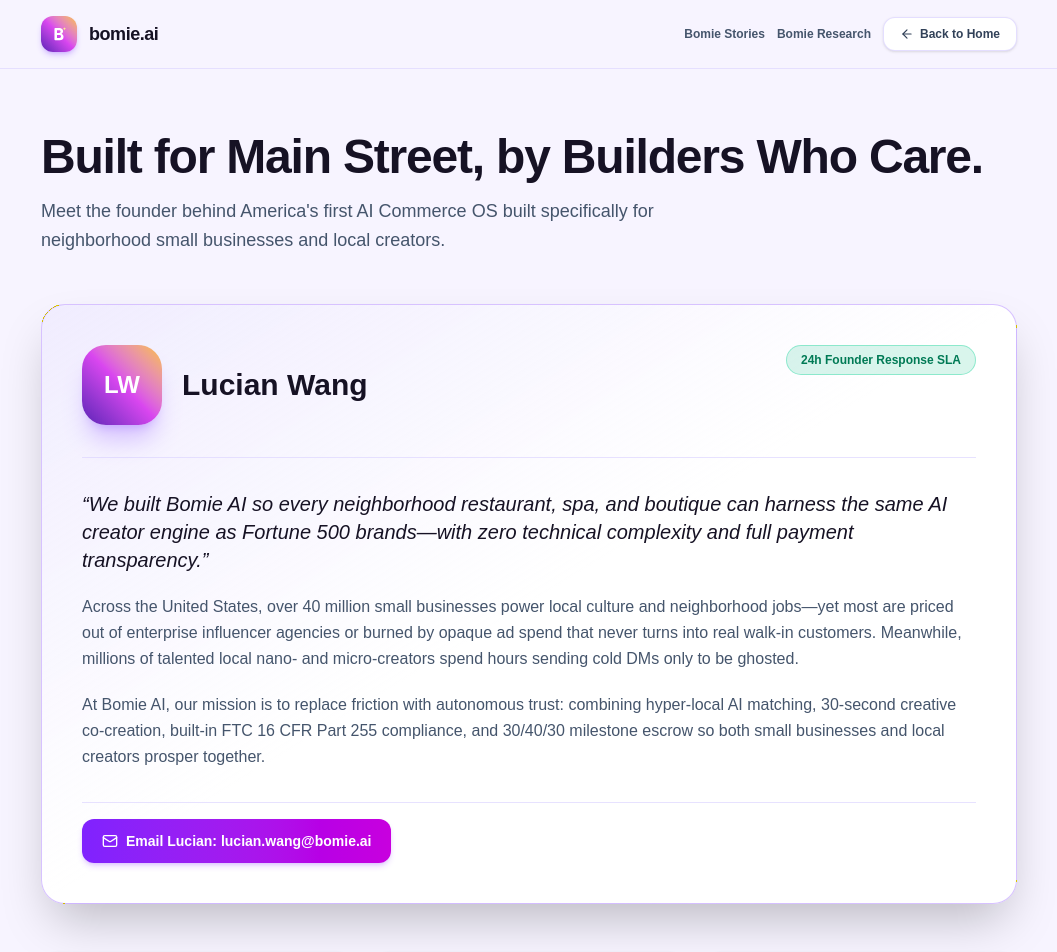
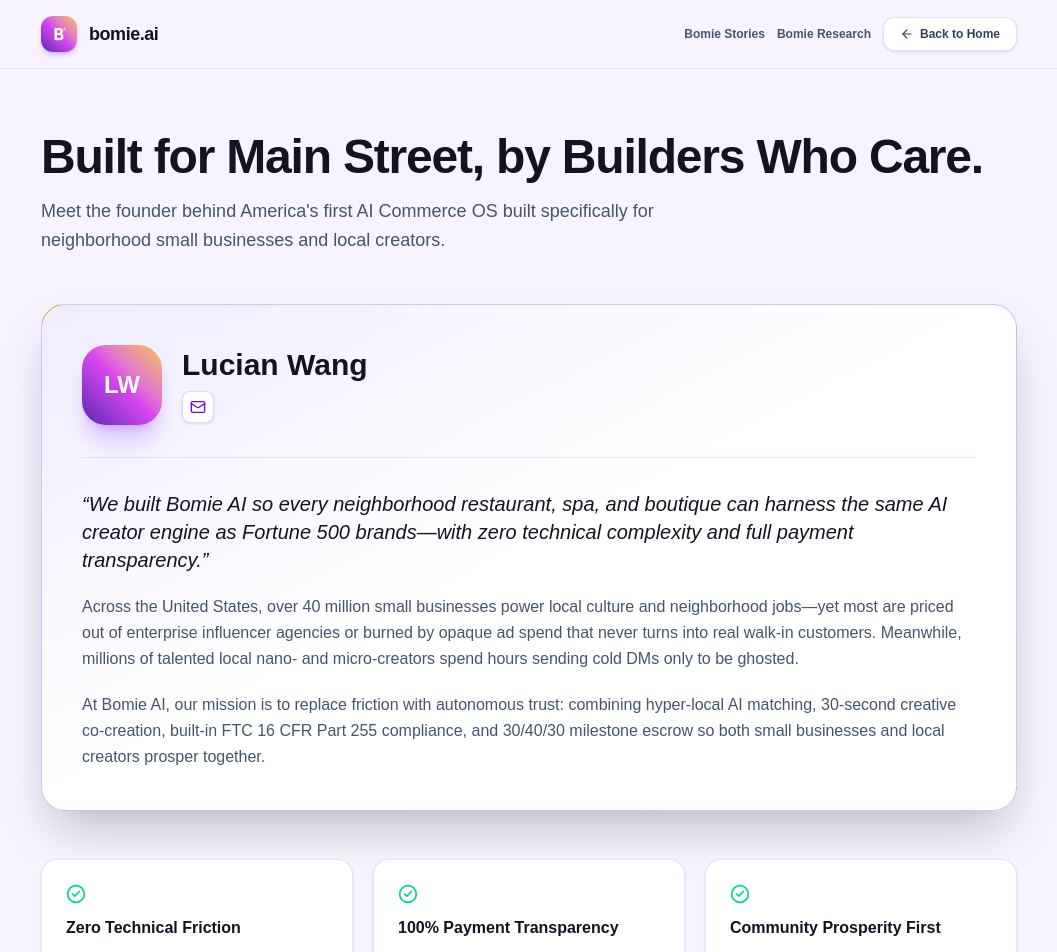
Before and after one commit to lucian20262027/Bomie_Website, a Next.js app: page /why-bomie/founder in a window 1280 px wide. Shown: the top 952 px of the page, without its empty margins (111-1168 px from the left). Built offline with nearby package versions, Linux system fonts and the light colour scheme.

Commit message:
polish(founder): remove 24h SLA and bottom CTA, place mail icon under Lucian Wang

```diff
--- a/src/app/why-bomie/founder/page.tsx
+++ b/src/app/why-bomie/founder/page.tsx
@@ -67,18 +67,23 @@ export default function FounderPage() {
 
         {/* Founder Spotlight Card */}
         <div className="rounded-3xl border border-violet-500/35 bg-gradient-to-br from-violet-100/70 via-white to-white p-8 sm:p-10 shadow-2xl">
-          <div className="flex flex-col sm:flex-row sm:items-center justify-between gap-6 border-b border-violet-200/70 pb-8">
-            <div className="flex items-center gap-5">
-              <div className="flex h-20 w-20 shrink-0 items-center justify-center rounded-3xl bg-gradient-to-tr from-[#5b21b6] via-[#d946ef] to-[#fbbf24] text-2xl font-extrabold text-white shadow-xl shadow-violet-500/30">
-                LW
-              </div>
-              <div>
-                <h2 className="text-2xl sm:text-3xl font-extrabold text-[#161224]">Lucian Wang</h2>
+          <div className="flex items-center gap-5 border-b border-violet-200/70 pb-8">
+            <div className="flex h-20 w-20 shrink-0 items-center justify-center rounded-3xl bg-gradient-to-tr from-[#5b21b6] via-[#d946ef] to-[#fbbf24] text-2xl font-extrabold text-white shadow-xl shadow-violet-500/30">
+              LW
+            </div>
+            <div>
+              <h2 className="text-2xl sm:text-3xl font-extrabold text-[#161224]">Lucian Wang</h2>
+              <div className="mt-2 flex items-center gap-2.5">
+                <a
+                  href="mailto:lucian.wang@bomie.ai"
+                  aria-label="Email lucian.wang@bomie.ai"
+                  title="lucian.wang@bomie.ai"
+                  className="inline-flex h-8 w-8 items-center justify-center rounded-lg border border-violet-200 bg-white text-violet-700 shadow-sm transition hover:border-violet-400 hover:bg-violet-50 hover:text-violet-950"
+                >
+                  <Mail className="h-4 w-4" />
+                </a>
               </div>
             </div>
-            <span className="self-start rounded-full border border-emerald-400/35 bg-emerald-500/15 px-3.5 py-1.5 text-xs font-bold text-emerald-700">
-              24h Founder Response SLA
-            </span>
           </div>
 
           <div className="mt-8 space-y-5 text-base leading-relaxed text-slate-600">
@@ -91,16 +96,6 @@ export default function FounderPage() {
             <p>
               At Bomie AI, our mission is to replace friction with autonomous trust: combining hyper-local AI matching, 30-second creative co-creation, built-in FTC 16 CFR Part 255 compliance, and 30/40/30 milestone escrow so both small businesses and local creators prosper together.
             </p>
-          </div>
-
-          <div className="mt-8 flex flex-wrap gap-3 pt-4 border-t border-violet-200/70">
-            <a
-              href="mailto:lucian.wang@bomie.ai"
-              className="inline-flex items-center gap-2 rounded-xl bg-gradient-to-r from-violet-600 to-fuchsia-600 px-5 py-3 text-xs sm:text-sm font-bold text-white shadow-md shadow-violet-600/20 transition hover:opacity-95"
-            >
-              <Mail className="h-4 w-4 text-white" />
-              Email Lucian: lucian.wang@bomie.ai
-            </a>
           </div>
         </div>
 
```
